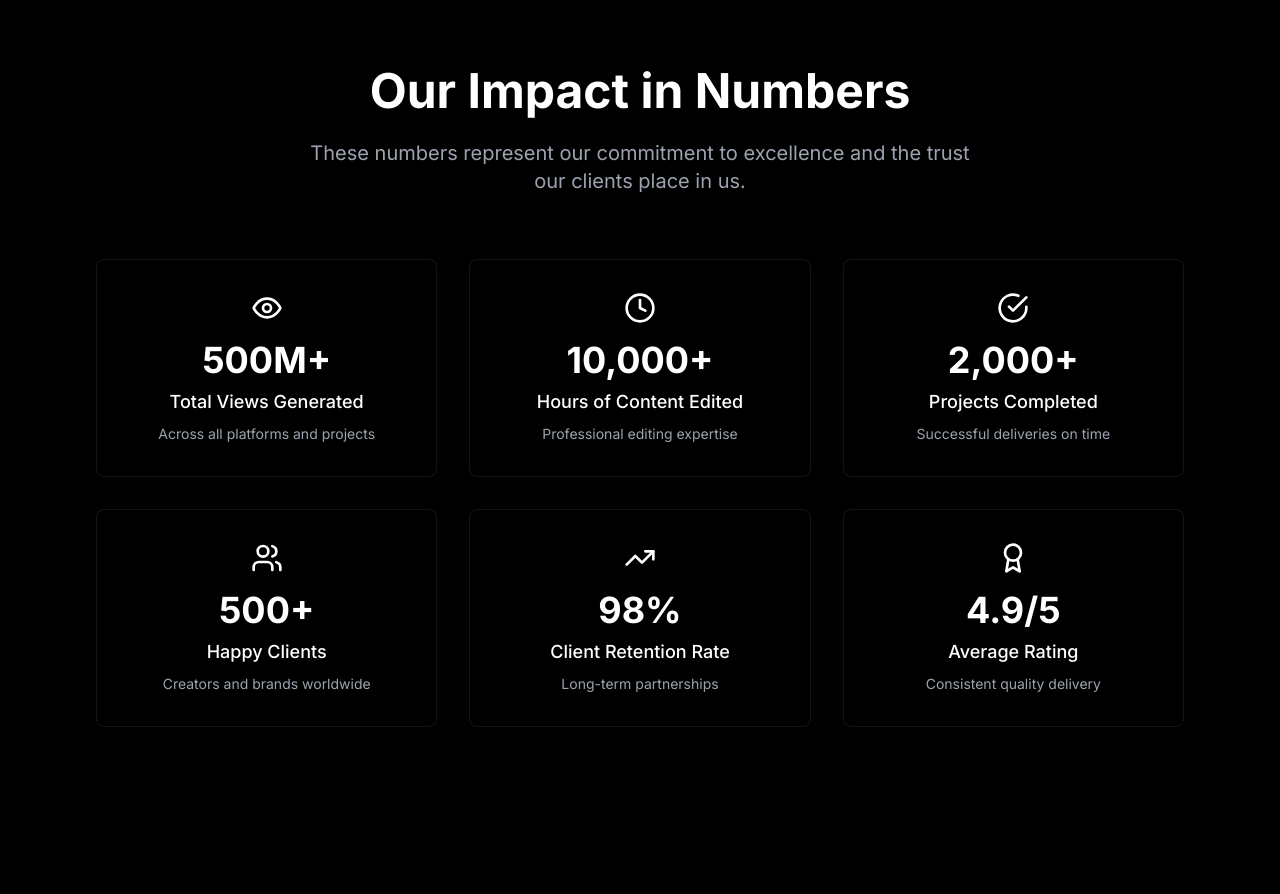
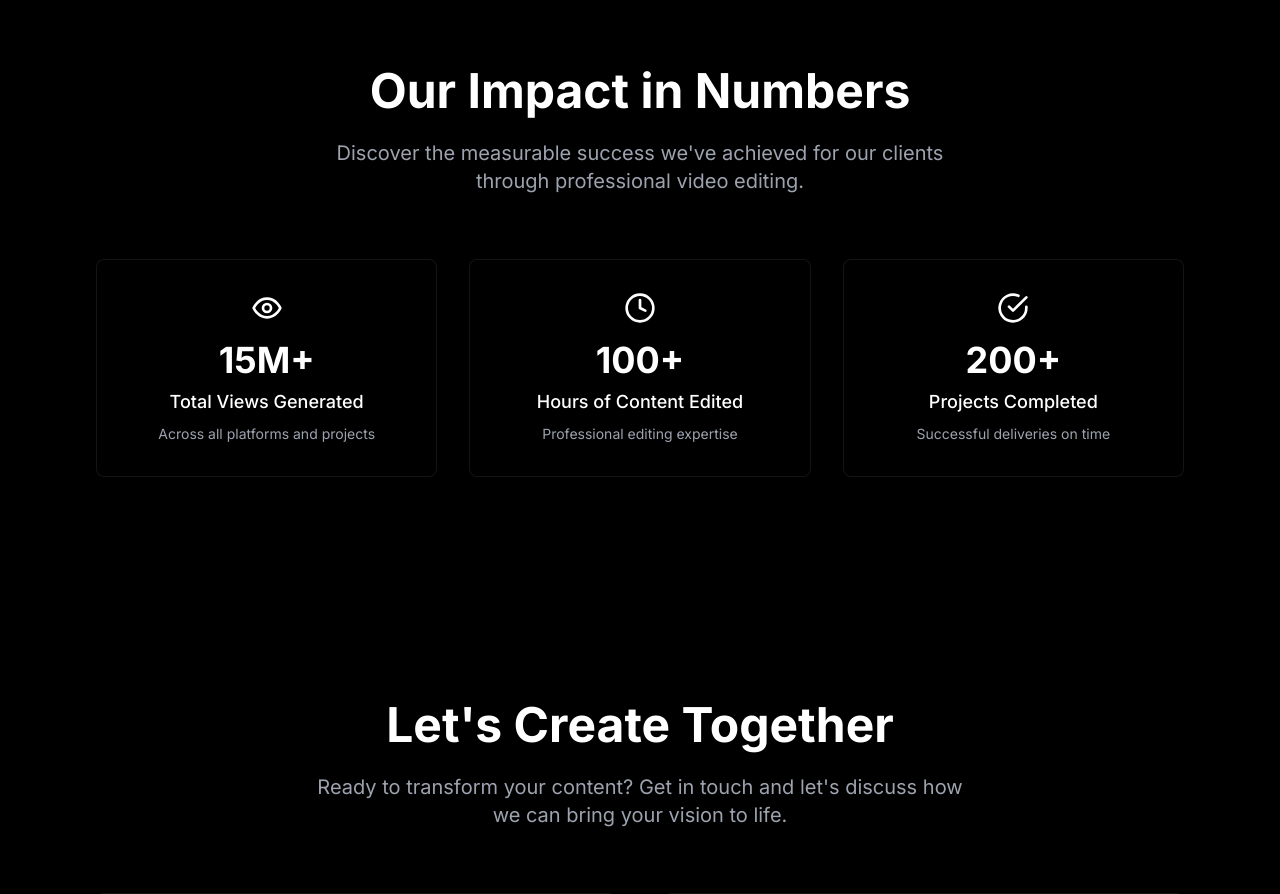
Before and after one commit to rajdhakad9826/kreovix, a React (Vite) app: page / in a window 1280 px wide. Shown: the part 5140-6034 px from the top of the page. Built offline with nearby package versions, Linux system fonts and the light colour scheme.

Commit message:
update stats

```diff
--- a/src/components/Clients.tsx
+++ b/src/components/Clients.tsx
@@ -1,5 +1,5 @@
 import React from 'react';
-import { Users, Star } from 'lucide-react';
+import { Users } from 'lucide-react';
 
 const Clients: React.FC = () => {
   const clients = [
--- a/src/components/Navigation.tsx
+++ b/src/components/Navigation.tsx
@@ -1,5 +1,5 @@
 import React, { useState, useEffect } from 'react';
-import { Menu, X, Play } from 'lucide-react';
+import { Menu, X } from 'lucide-react';
 
 const Navigation: React.FC = () => {
   const [isOpen, setIsOpen] = useState(false);
--- a/src/components/Stats.tsx
+++ b/src/components/Stats.tsx
@@ -1,43 +1,25 @@
 import React from 'react';
-import { Eye, Clock, CheckCircle, Users, TrendingUp, Award } from 'lucide-react';
+import { Eye, Clock, CheckCircle } from 'lucide-react';
 
 const Stats: React.FC = () => {
   const stats = [
     {
       icon: <Eye className="h-8 w-8" />,
-      number: '500M+',
+      number: '15M+',
       label: 'Total Views Generated',
       description: 'Across all platforms and projects'
     },
     {
       icon: <Clock className="h-8 w-8" />,
-      number: '10,000+',
+      number: '100+',
       label: 'Hours of Content Edited',
       description: 'Professional editing expertise'
     },
     {
       icon: <CheckCircle className="h-8 w-8" />,
-      number: '2,000+',
+      number: '200+',
       label: 'Projects Completed',
       description: 'Successful deliveries on time'
-    },
-    {
-      icon: <Users className="h-8 w-8" />,
-      number: '500+',
-      label: 'Happy Clients',
-      description: 'Creators and brands worldwide'
-    },
-    {
-      icon: <TrendingUp className="h-8 w-8" />,
-      number: '98%',
-      label: 'Client Retention Rate',
-      description: 'Long-term partnerships'
-    },
-    {
-      icon: <Award className="h-8 w-8" />,
-      number: '4.9/5',
-      label: 'Average Rating',
-      description: 'Consistent quality delivery'
     }
   ];
 
@@ -58,7 +40,7 @@ const Stats: React.FC = () => {
             Our Impact in Numbers
           </h2>
           <p className="text-xl text-gray-400 max-w-2xl mx-auto">
-            These numbers represent our commitment to excellence and the trust our clients place in us.
+            Discover the measurable success we've achieved for our clients through professional video editing.
           </p>
         </div>
 
```
